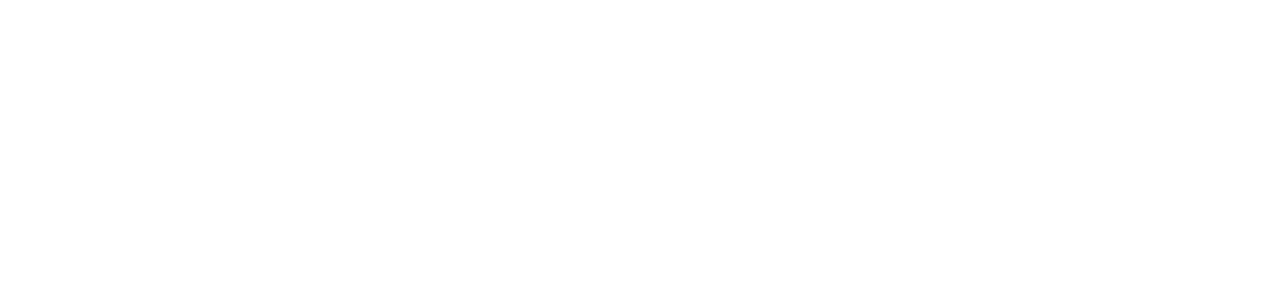
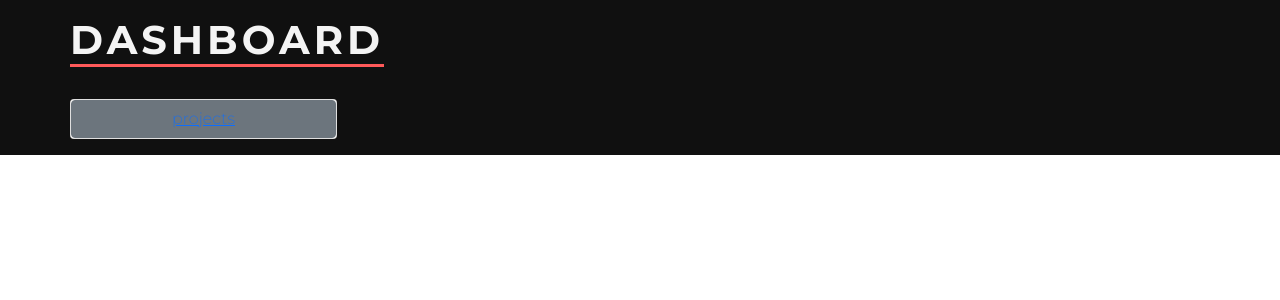
Before and after one commit to Douaa19/New_portfolio, a React (Create React App) app in the folder portfolio_front/: page /dashboard in a window 1280 px wide. Before the commit this address had no page. Shown: the top 300 px of the page. Built offline with nearby package versions, Linux system fonts and the light colour scheme.

Commit message:
startDashboard

```diff
--- /dev/null
+++ b/portfolio_front/src/pages/Dashboard.js
@@ -0,0 +1,45 @@
+import React from "react";
+import { Container, Button, Card, Col, Row } from "reactstrap";
+
+function Dashboard() {
+  // styles
+  const styles = {
+    body: {
+      backgroundColor: "#101010",
+      width: "100%",
+      height: "100%",
+    },
+    container: {
+      padding: "1rem 0",
+      textTransform: "uppercase",
+      fontFamily: "'Montserrat', sans-serif",
+    },
+    title: {
+      color: "#F4F4F4",
+      fontWeight: "600",
+      fontSize: "40px",
+      width: "max-content",
+      borderBottom: "3px solid #FF5959",
+      letterSpacing: "4px",
+      marginBottom: "2rem",
+    },
+  };
+  return (
+    <div className="" style={styles.body}>
+      <Container style={styles.container}>
+        <h2 style={styles.title}>dashboard</h2>
+        <Row>
+          <Col sm="3">
+            <Card>
+              <Button>
+                <a href="">projects</a>
+              </Button>
+            </Card>
+          </Col>
+        </Row>
+      </Container>
+    </div>
+  );
+}
+
+export default Dashboard;
--- a/portfolio_front/src/routes/AllRoutes.js
+++ b/portfolio_front/src/routes/AllRoutes.js
@@ -6,6 +6,7 @@
   Navigate,
 } from "react-router-dom";
 import Home from "../pages/Home";
+import Dashboard from "../pages/Dashboard";
 
 function AllRoutes() {
   return (
@@ -14,6 +15,7 @@
         <Router>
           <Routes>
             <Route path="/" element={<Home />} />
+            <Route path="/dashboard" element={<Dashboard />} />
           </Routes>
         </Router>
       </React.Fragment>
```
